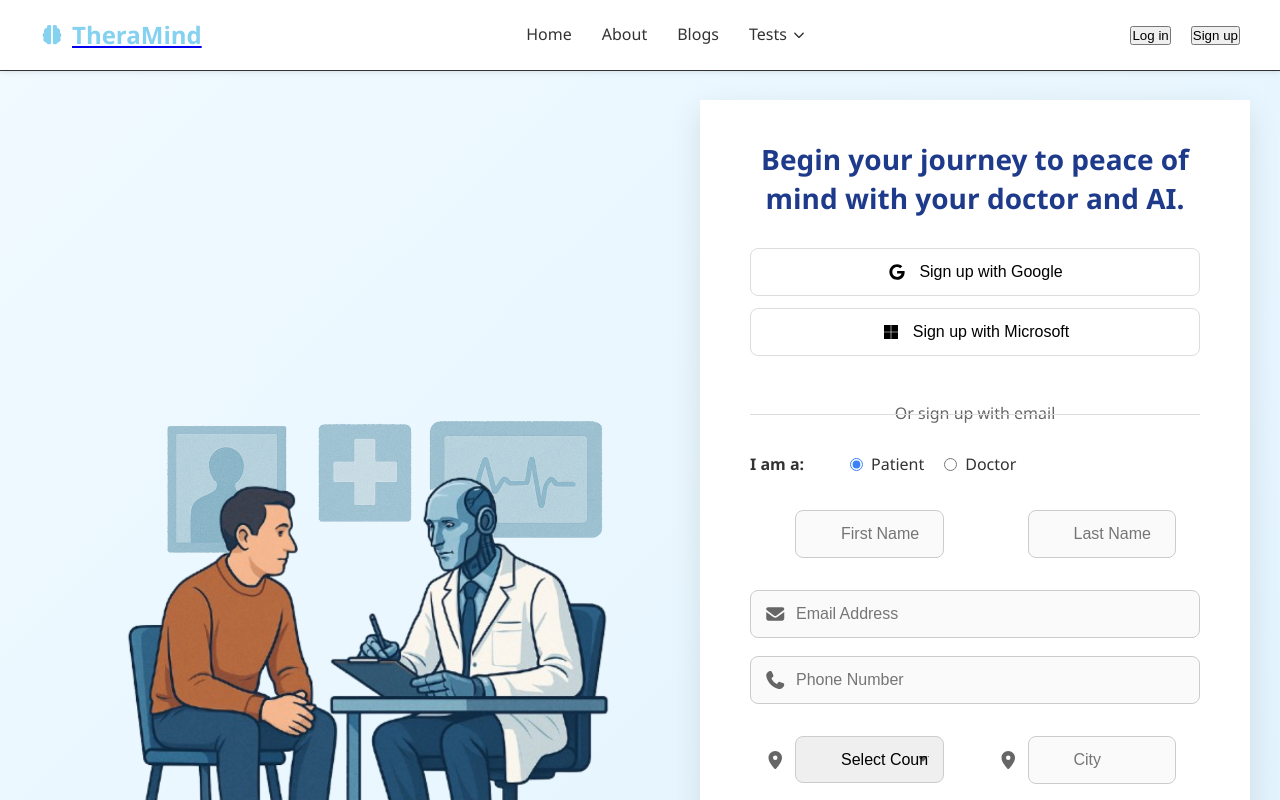
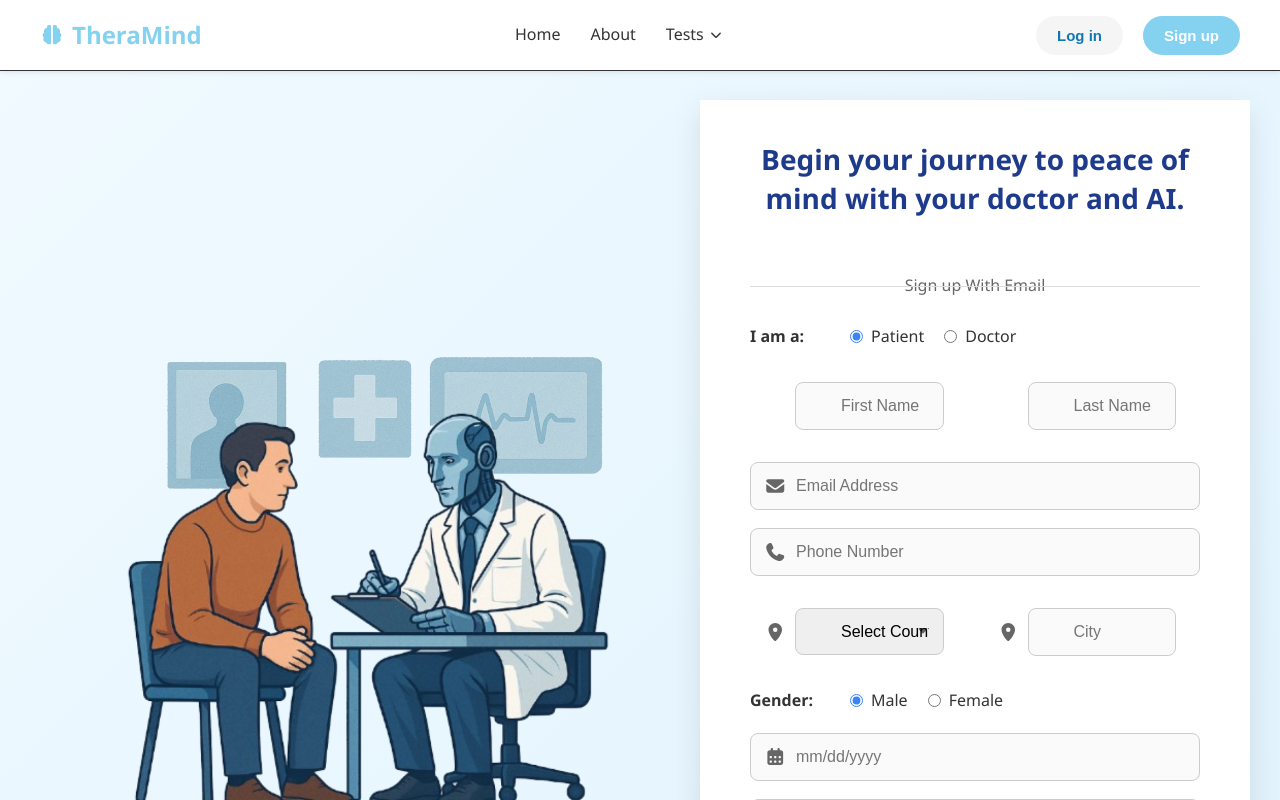
Before and after one commit to TheraMind-Project-Team/TheraMind_Project, a React (Create React App) app: page /Signup in a window 1280 px wide. Shown: the top 800 px of the page. Built offline with nearby package versions, Linux system fonts and the light colour scheme.

Commit message:
UpdatesAllPages

```diff
--- a/src/App.js
+++ b/src/App.js
@@ -1,7 +1,7 @@
 // src/App.jsx
-import { BrowserRouter as Router, Routes, Route } from "react-router-dom";
+import { BrowserRouter as Router, Routes, Route, useLocation } from "react-router-dom";
 import './App.css';
-import { AuthProvider } from './context/AuthContext'; // ← الإضافة الجديدة
+import { AuthProvider } from './context/AuthContext';
 import Navbar from './components/navbar/Navbar';
 import Hero from './pages/Hero/Hero';
 import Footer from "./components/footer/Footer";
@@ -25,11 +25,20 @@ import NotificationsPage from './pages/NotificationsPage/NotificationsPage';
 import ReportHistory from './pages/ReportHistory/ReportHistory';
 import ReportDetails from './pages/ReportDetails/ReportDetails';
 
+const hideFooterRoutes = ['/Chatbot', '/MeetingRobot', '/MeetingRobot/DoctorRobotAvatar'];
+
+const ConditionalFooter = () => {
+  const location = useLocation();
+  const shouldHide = hideFooterRoutes.some(route =>
+    location.pathname.toLowerCase() === route.toLowerCase()
+  );
+  return shouldHide ? null : <Footer />;
+};
 
 function App() {
   return (
     <Router>
-      <AuthProvider>  {/* ← غلّف كل حاجة بالـ AuthProvider */}
+      <AuthProvider>
         <Navbar />
         <Routes>
           <Route path="/" element={<Hero />} />
@@ -55,10 +64,10 @@ function App() {
           <Route path="/MeetingRobot" element={<MeetingRobot />} />
           <Route path="/MeetingRobot/DoctorRobotAvatar" element={<DoctorRobotAvatar />} />
           <Route path="/notifications" element={<NotificationsPage />} />
-         <Route path="/report-history" element={<ReportHistory />} />
+          <Route path="/report-history" element={<ReportHistory />} />
           <Route path="/report/:reportId" element={<ReportDetails />} />
         </Routes>
-        <Footer />
+        <ConditionalFooter />
       </AuthProvider>
     </Router>
   );
--- a/src/components/navbar/Navbar.jsx
+++ b/src/components/navbar/Navbar.jsx
@@ -118,9 +118,7 @@ const Navbar = () => {
           <li>
             <ProtectedLink to="/about" className="nav-link">About</ProtectedLink>
           </li>
-          <li>
-            <ProtectedLink to="/blogs" className="nav-link">Blogs</ProtectedLink>
-          </li>
+
 
           {/* Tests Dropdown */}
           <li
--- a/src/components/navbar/navbar.css
+++ b/src/components/navbar/navbar.css
@@ -31,6 +31,11 @@
 }
 
 /* ------------------- اللوجو ------------------- */
+
+.navbar-logo a {
+    text-decoration: none; /* ← إزالة الخط */
+}
+
 .navbar-logo .logo-text {
     font-size: 1.5rem;
     font-weight: 700;
@@ -43,6 +48,8 @@
     font-size: 1.2rem;
     margin-right: 8px;
     color: var(--primary-color);
+    text-decoration: none;
+
 }
 
 /* ------------------- روابط التنقل ------------------- */
@@ -610,6 +617,35 @@
     background: #fee2e2;
 }
 
+.btn {
+    padding: 10px 20px;
+    border: 1px solid transparent;
+    border-radius: 30px;
+    font-weight: 600;
+    cursor: pointer;
+    transition: all 0.3s;
+    font-size: 15px;
+}
+
+.btn-login {
+    background-color: var(--light-gray-bg);
+    color: #1178b4;
+}
+
+.btn-login:hover {
+    background-color: #0786eefa;
+    color: white;
+}
+
+.btn-signup {
+    background-color: var(--primary-color);
+    color: white;
+}
+
+.btn-signup:hover {
+    background-color: #0786eefa;
+}
+
 /* ------------------- Media Queries ------------------- */
 @media (max-width: 1200px) {
     .search-input { width: 240px; }
--- a/src/pages/Profile/Profile.css
+++ b/src/pages/Profile/Profile.css
@@ -136,6 +136,7 @@
   background: #27ae60;
   color: white;
 }
+
 
 .btn-success:hover {
   background: #229954;
--- a/src/pages/Profile/Profile.jsx
+++ b/src/pages/Profile/Profile.jsx
@@ -275,8 +275,8 @@ const Profile = () => {
 
           {/* About */}
           <section className="about-section">
-            <h2>About Dr. Yahia Hassan</h2>
-            <p>Dr. Yahia Hassan Ragab is a highly experienced Clinical Psychologist with over 15 years of experience in mental health care. He specializes in treating depression, anxiety disorders, PTSD, and provides cognitive behavioral therapy.</p>
+            <h2>About Dr. Rabie Hassan Ragab</h2>
+            <p>Dr. Rabie Hassan Ragab is a highly experienced Clinical Psychologist with over 15 years of experience in mental health care. He specializes in treating depression, anxiety disorders, PTSD, and provides cognitive behavioral therapy.</p>
             <p>Dr. Hassan graduated from Cairo University Faculty of Medicine and completed his specialization in Clinical Psychology at the American University in Cairo. He has helped over 500 patients overcome their mental health challenges through evidence-based therapeutic approaches.</p>
             <p>His patient-centered approach focuses on building trust, understanding individual needs, and creating personalized treatment plans that deliver real results.</p>
           </section>
--- a/src/pages/ReportDetails/ReportDetails.jsx
+++ b/src/pages/ReportDetails/ReportDetails.jsx
@@ -132,7 +132,7 @@ const ReportDetails = () => {
 
       {/* ── BACK BUTTON ── */}
       <button
-        onClick={() => navigate('/reports')}
+        onClick={() => navigate('/report-history')}
         className="rd-back-btn"
       >
         ← Back to History
--- a/src/pages/SignLog/DoctorAdditional.jsx
+++ b/src/pages/SignLog/DoctorAdditional.jsx
@@ -1,7 +1,8 @@
 // src/pages/SignLog/DoctorAdditional.jsx
-import React, { useState } from 'react';
+import React, { useState, useRef } from 'react';
 import { useLocation, useNavigate } from 'react-router-dom';
 import './AdditionalForms.css';
+
 const DoctorAdditional = () => {
   const location = useLocation();
   const navigate = useNavigate();
@@ -14,6 +15,9 @@ const DoctorAdditional = () => {
   const [experience, setExperience] = useState('');
   const [medicalLicense, setMedicalLicense] = useState(null);
   const [profilePhoto, setProfilePhoto] = useState(null);
+
+  const medicalLicenseRef = useRef(null);
+  const profilePhotoRef = useRef(null);
 
   const [timeSlots, setTimeSlots] = useState([
     { day: '', timeOfDay: 'Morning', startTime: '', endTime: '', sessionType: 'Online' }
@@ -127,12 +131,18 @@ const DoctorAdditional = () => {
 
             <div className="file-upload-group">
               <label>Medical License *</label>
-              <div className="file-upload-box required">
+              <div
+                className="file-upload-box required"
+                onClick={() => medicalLicenseRef.current.click()}
+                style={{ cursor: 'pointer' }}
+              >
                 <input
                   type="file"
                   accept=".png,.jpg,.jpeg,.pdf"
+                  ref={medicalLicenseRef}
                   onChange={(e) => setMedicalLicense(e.target.files[0])}
                   required
+                  style={{ display: 'none' }}
                 />
                 <span className="upload-icon">⬆</span>
                 <p>{medicalLicense ? medicalLicense.name : 'Upload Medical License'}</p>
@@ -142,11 +152,17 @@ const DoctorAdditional = () => {
 
             <div className="file-upload-group">
               <label>Profile Photo (Optional)</label>
-              <div className="file-upload-box">
+              <div
+                className="file-upload-box"
+                onClick={() => profilePhotoRef.current.click()}
+                style={{ cursor: 'pointer' }}
+              >
                 <input
                   type="file"
                   accept=".png,.jpg,.jpeg"
+                  ref={profilePhotoRef}
                   onChange={(e) => setProfilePhoto(e.target.files[0])}
+                  style={{ display: 'none' }}
                 />
                 <span className="upload-icon">⬆</span>
                 <p>{profilePhoto ? profilePhoto.name : 'Upload Profile Photo'}</p>
--- a/src/pages/SignLog/Login.jsx
+++ b/src/pages/SignLog/Login.jsx
@@ -56,17 +56,9 @@ const Login = () => {
           Log in to continue your journey to better health.
         </p>
 
-        {/* Social Login Buttons */}
-        <div className="social-login-buttons">
-          <button className="btn btn-social btn-google">
-            <FontAwesomeIcon icon={faGoogleBrand} /> Continue with Google
-          </button>
-          <button className="btn btn-social btn-microsoft">
-            <FontAwesomeIcon icon={faMicrosoftBrand} /> Continue with Microsoft
-          </button>
-        </div>
 
-        <div className="divider">Or continue with email</div>
+
+        <div className="divider">Continue With Email</div>
 
         <form className="login-form" onSubmit={handleSubmit}>
           <div className="input-group">
--- a/src/pages/SignLog/LoginForm.css
+++ b/src/pages/SignLog/LoginForm.css
@@ -63,7 +63,7 @@
 }
 
 /* Social Buttons */
-.social-login-buttons {
+/*.social-login-buttons {
   display: flex;
   flex-direction: column;
   gap: 15px;
@@ -86,7 +86,7 @@
 }
 
 .btn-google:hover { border-color: #4285f4; color: #4285f4; }
-.btn-microsoft:hover { border-color: #0078d4; color: #0078d4; }
+.btn-microsoft:hover { border-color: #0078d4; color: #0078d4; }*/
 
 .divider {
   text-align: center;
--- a/src/pages/SignLog/Signup.jsx
+++ b/src/pages/SignLog/Signup.jsx
@@ -82,17 +82,9 @@ const Signup = () => {
           Begin your journey to peace of mind with your doctor and AI.
         </h2>
 
-        {/* Social Login Buttons */}
-        <div className="social-login-buttons">
-          <button className="btn btn-social btn-google">
-            <FontAwesomeIcon icon={faGoogle} /> Sign up with Google
-          </button>
-          <button className="btn btn-social btn-microsoft">
-            <FontAwesomeIcon icon={faMicrosoft} /> Sign up with Microsoft
-          </button>
-        </div>
 
-        <div className="divider">Or sign up with email</div>
+
+        <div className="divider">Sign up With Email</div>
 
         <form className="signup-form" onSubmit={handleContinue}>
           {/* اختيار النوع */}
--- a/src/pages/SignLog/SignupForm.css
+++ b/src/pages/SignLog/SignupForm.css
@@ -63,7 +63,7 @@ max-width: 1300px;
 }
 
 /* Social Buttons */
-.social-login-buttons {
+/*.social-login-buttons {
   display: flex;
   flex-direction: column;
   gap: 12px;
@@ -95,7 +95,7 @@ max-width: 1300px;
   background: #f8f9fa;
   border-color: #0078d4;
   color: #0078d4;
-}
+}*/
 
 .divider {
   text-align: center;
```
